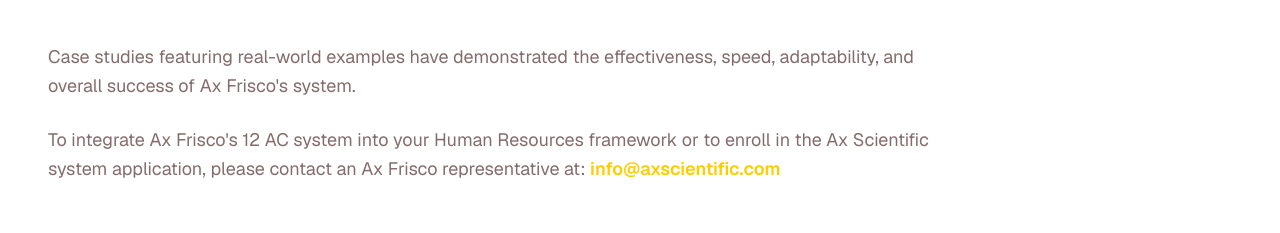
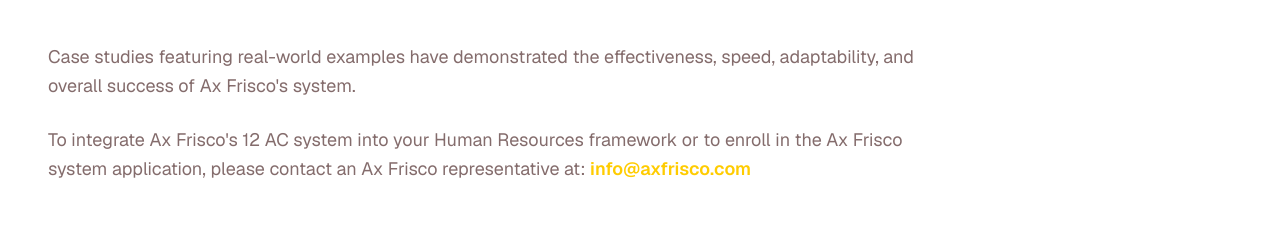
Before and after one commit to newgraph8-commits/Ax-Frisco, a Next.js app: page /partners in a window 1280 px wide. Shown: the part 1180-1413 px from the top of the page. Built offline with nearby package versions, Linux system fonts and the light colour scheme; a web font is replaced by a local one.

Commit message:
feat: update partners page branding and contact info
Change application name and update contact email for consistency.

```diff
--- a/app/partners/page.tsx
+++ b/app/partners/page.tsx
@@ -79,9 +79,9 @@ export default function PartnersPage() {
               </p>
               <p className="text-lg text-muted-foreground leading-relaxed">
                 To integrate Ax Frisco's 12 AC system into your Human Resources framework or to enroll in the Ax
-                Scientific system application, please contact an Ax Frisco representative at:{" "}
-                <a href="mailto:info@axscientific.com" className="text-primary hover:underline font-semibold">
-                  info@axscientific.com
+                Frisco system application, please contact an Ax Frisco representative at:{" "}
+                <a href="mailto:info@axfrisco.com" className="text-primary hover:underline font-semibold">
+                  info@axfrisco.com
                 </a>
               </p>
             </div>
```
